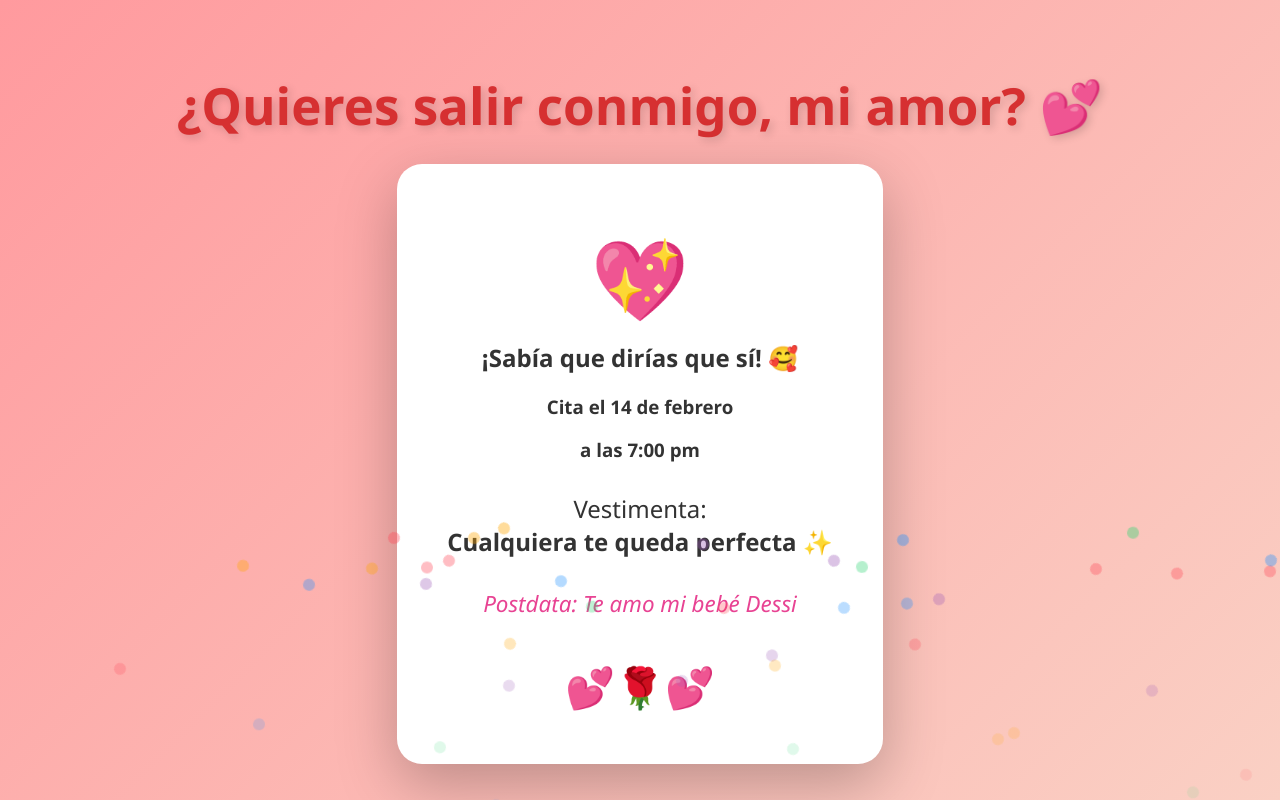
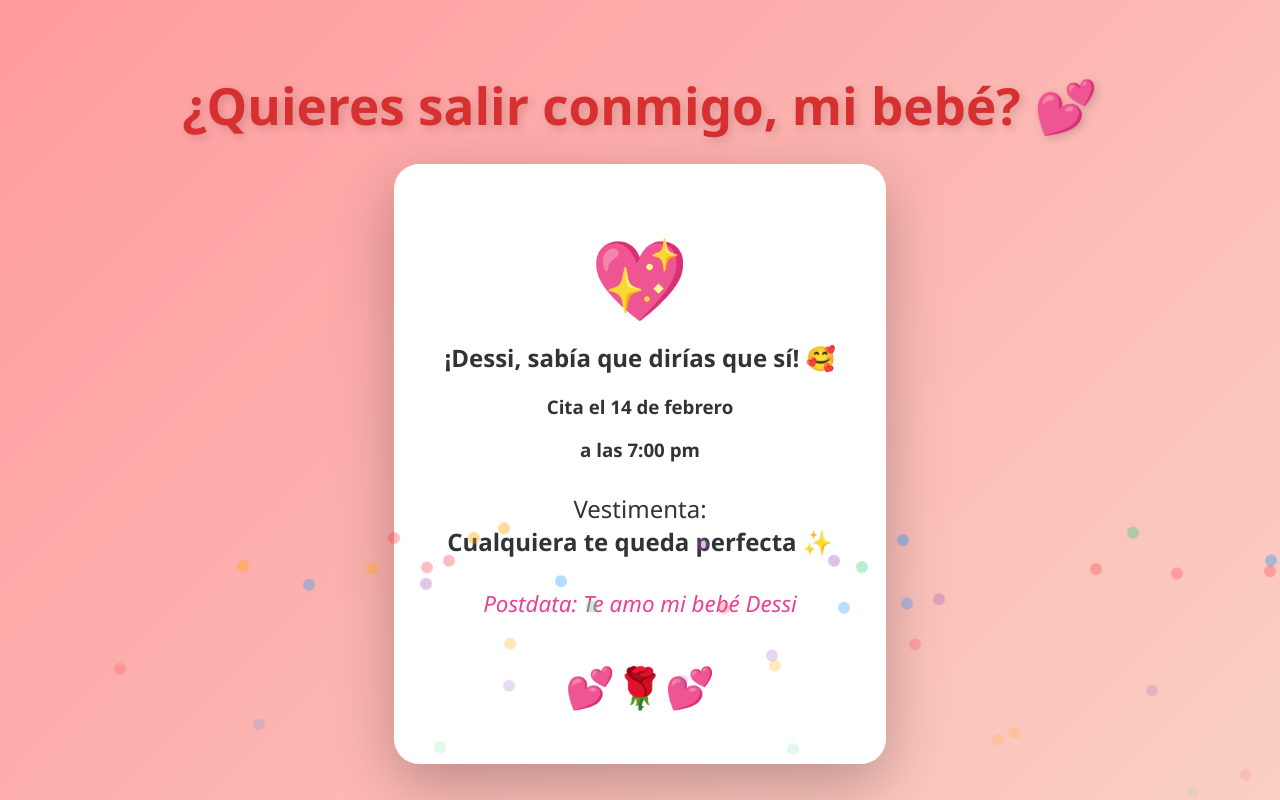
Before and after one commit to gerardomolinau/san-valentin-dessi, a plain HTML site: page index.html in a window 1280 px wide. Both pictures are taken after a click on the button "SÍ 😍". Drawn offline with Linux system fonts and the light colour scheme.

Commit message:
Update index.html

```diff
--- a/index.html
+++ b/index.html
@@ -100,7 +100,7 @@
 </head>
 <body>
 
-  <h1>¿Quieres salir conmigo, mi amor? 💕</h1>
+  <h1>¿Quieres salir conmigo, mi bebé? 💕</h1>
 
   <div class="buttons">
     <button id="btn-si">SÍ 😍</button>
@@ -109,7 +109,7 @@
 
   <div class="invitacion" id="invitacion">
     <div class="corazon">💖</div>
-    <h2>¡Sabía que dirías que sí! 🥰</h2>
+    <h2>¡Dessi, sabía que dirías que sí! 🥰</h2>
 
     <h3>Cita el 14 de febrero</h3>
     <h3>a las 7:00 pm</h3>
```
